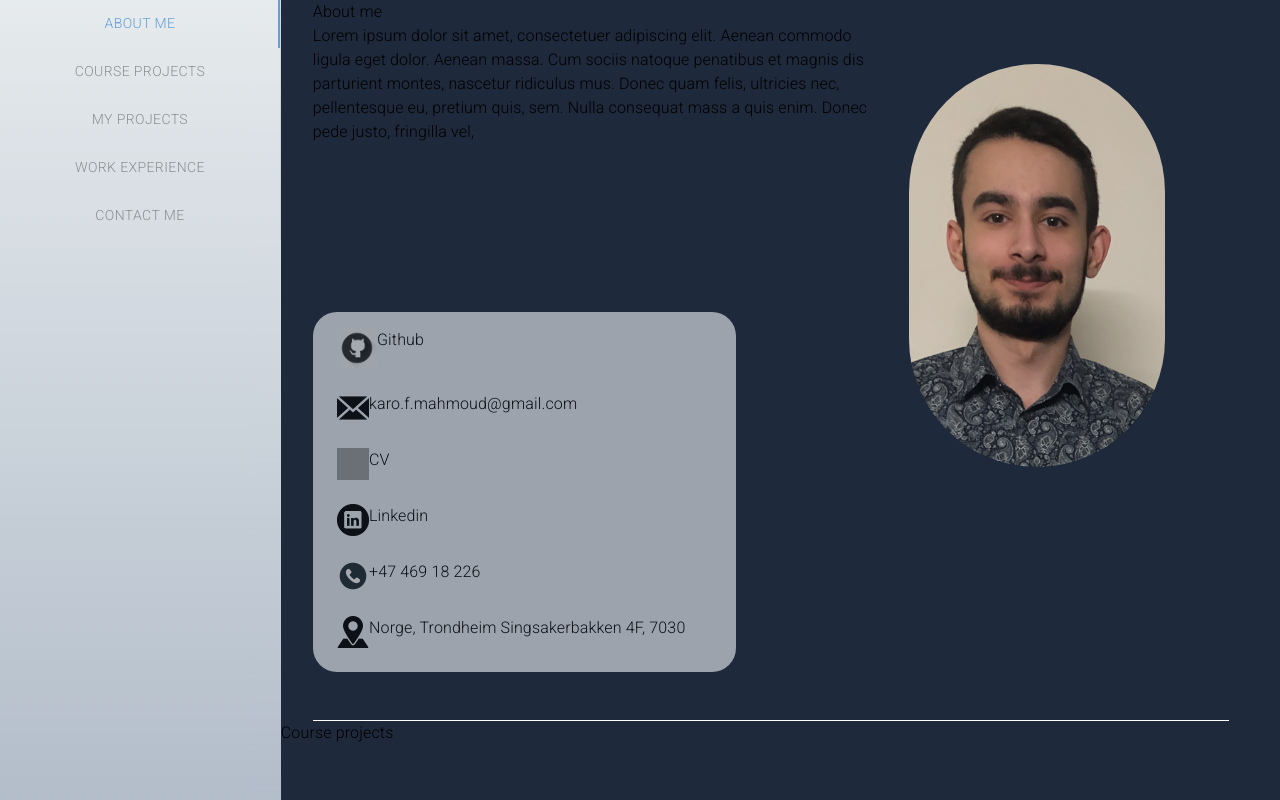
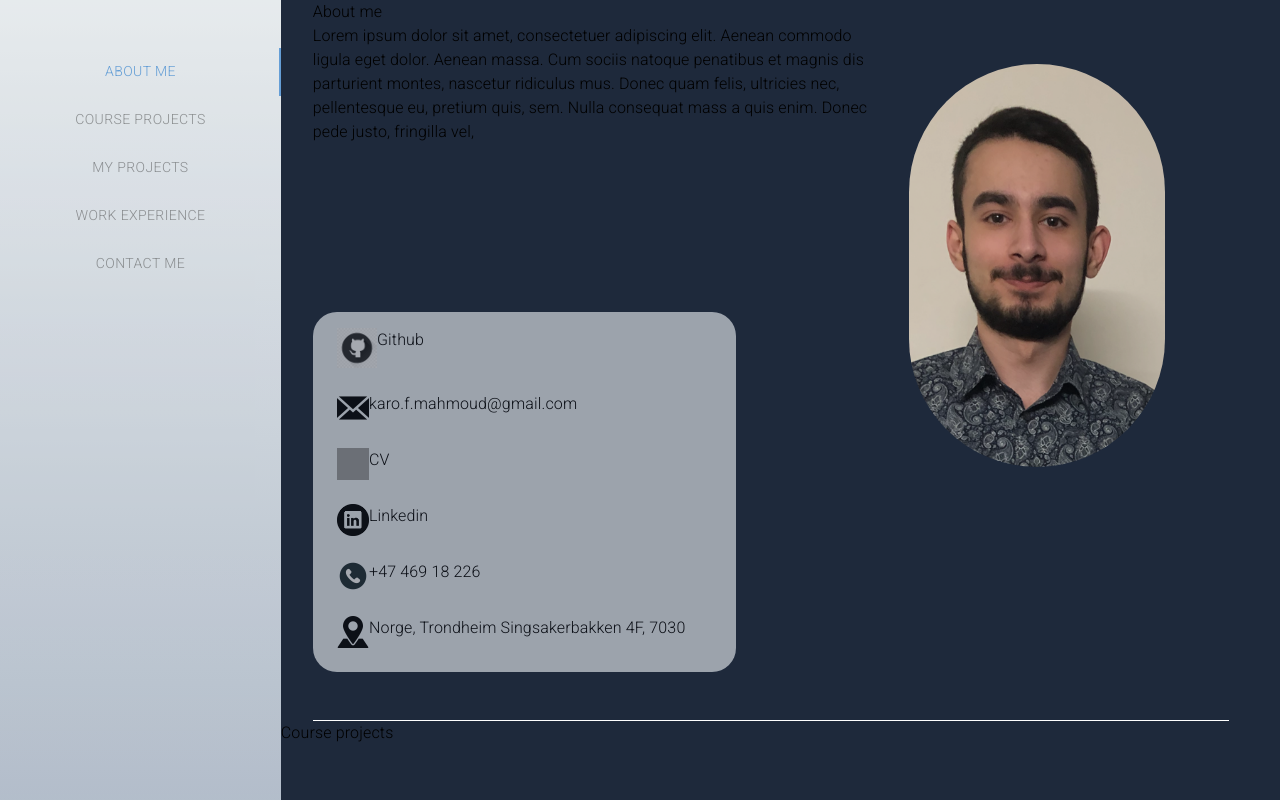
Before and after one commit to karofmah/my-eportfolio, a Next.js app: page / in a window 1280 px wide. Shown: the top 800 px of the page. Built offline with nearby package versions, Linux system fonts and the light colour scheme; grey boxes are pictures that could not be loaded.

Commit message:
Implemented navigation functionality to sidebar

```diff
--- a/app/ContactForm.tsx
+++ b/app/ContactForm.tsx
@@ -48,12 +48,9 @@ export default function ContactForm(props:any){
         form.current!,
         'wX_64WmWGLc7q9r6B')
       .then((result:any) => {
-          console.log(result.text);
-          console.log("message sent")
           setOpenSuccess(true);
           e.target.reset
       }, (error:any) => {
-          console.log(error.text);
           setOpenError(true);
 
       });
--- a/app/MainPage.tsx
+++ b/app/MainPage.tsx
@@ -1,7 +1,6 @@
 'use client';
-import React from 'react';
+import React, { useEffect, useState } from 'react';
 import Background from '../public/Meteor.svg'
-import SideBar from './SideBar'
 import Typography from '@mui/material/Typography';
 import CV from '../public/CV.svg';
 import Project from './Project';
@@ -11,6 +10,10 @@ import 'hover.css/css/hover-min.css';
 import { IconDefinition, faReact } from '@fortawesome/free-brands-svg-icons';
 import { faJava, faCss3Alt } from '@fortawesome/free-brands-svg-icons';
 import ContactForm from './ContactForm';
+import SideBar from './SideBar'
+import {useRef} from 'react'
+
+
 
 
 export default function MainPage (){
@@ -18,18 +21,51 @@ export default function MainPage (){
   var iconsOne:IconDefinition[]=[faJava, faCss3Alt]
   var iconsTwo:IconDefinition[]=[faJava, faCss3Alt]
 
+  const aboutRef = useRef<HTMLDivElement>(null);
+  const courseRef = useRef<HTMLDivElement>(null);
+  const myRef = useRef<HTMLDivElement>(null);
+  const workRef = useRef<HTMLDivElement>(null);
+  const contactRef = useRef<HTMLDivElement>(null);
+
+
+  var refs:any []=[aboutRef,courseRef, myRef,workRef,contactRef]
+
+  const [scrollTop, setScrollTop] = useState<number>(0);
+
+  useEffect(() => {
+    const handleScroll = (event: any) => {
+      setScrollTop(window.scrollY);
+    };
+
+    window.addEventListener('scroll', handleScroll);
+
+    return () => {
+      window.removeEventListener('scroll', handleScroll);
+
+    };
+  }, []);
+
   return(
-    <div className='flex'>
-    <div className='bg-gradient-to-b from-slate-100 to-slate-400 opacity-60 sticky top-0 h-screen w-3/5'>
-      <SideBar/>
+    <div className='flex '>
+    <div className='bg-gradient-to-b from-slate-100 to-slate-400 opacity-60 sticky top-0 h-screen w-3/5'
+
+    >
+      <SideBar
+      tabRefs={refs}
+      valueY={scrollTop}
+      />
     </div>
 
-      <div className='bg-slate-800 flex flex-col'>
+      <div ref={aboutRef} className='bg-slate-800 flex flex-col' >
+
         <About
         description="Lorem ipsum dolor sit amet, consectetuer adipiscing elit. Aenean commodo ligula eget dolor. Aenean massa. Cum sociis natoque penatibus et magnis dis parturient montes, nascetur ridiculus mus. Donec quam felis, ultricies nec, pellentesque eu, pretium quis, sem. Nulla consequat mass a quis enim. Donec pede justo, fringilla vel, "
-        imageURL="pb.png"/>
+        imageURL="pb.png"
 
-        <Typography className="font-bold left-0 text-3xl font-bold lg:text-4xl 2xl:text-5xl my-4 ml-8 ">Course projects</Typography>
+       />
+        <div ref={courseRef}>
+
+        <Typography className="font-bold left-0 text-3xl font-bold lg:text-4xl 2xl:text-5xl my-4 ml-8 " >Course projects</Typography>
       <Project
       title="Title"
       description="Lorem ipsum dolor sit amet, consectetuer adipiscing elit. Aenean commodo ligula eget dolor. Aenean massa. Cum sociis natoque penatibus et magnis dis parturient montes, nascetur ridiculus mus. Donec quam felis, ultricies nec, pellentesque eu, pretium quis, sem. Nulla consequat mass a quis enim. Donec pede justo, fringilla vel, "
@@ -37,9 +73,11 @@ export default function MainPage (){
       icons={iconsOne}
       mysql={true}
       />
+      </div>
+      <div ref={myRef}>
 
 
-      <Typography className="font-bold left-0 text-3xl font-bold lg:text-4xl 2xl:text-5xl my-4 ml-8">My projects</Typography>
+      <Typography className="font-bold left-0 text-3xl font-bold lg:text-4xl 2xl:text-5xl my-4 ml-8" >My projects</Typography>
       <Project
       title="Title"
       time="Time"
@@ -48,17 +86,30 @@ export default function MainPage (){
       icons={iconsTwo}
       mysql={false}
       />
+      </div>
 
-<Typography className="font-bold left-0 text-3xl font-bold lg:text-4xl 2xl:text-5xl my-4 ml-8">Work experience</Typography>
+
+    <div ref={workRef}>
+    <h2>{scrollTop}</h2>
+
+      <Typography className="font-bold left-0 text-3xl font-bold lg:text-4xl 2xl:text-5xl my-4 ml-8">Work experience</Typography>
 
      <Experience
       imageURL='/mentor.png'
       description="Lorem ipsum dolor sit amet, consectetuer adipiscing elit. Aenean commodo ligula eget dolor. Aenean massa. Cum sociis natoque penatibus et magnis dis parturient montes, nascetur ridiculus mus. Donec quam felis, ultricies nec, pellentesque eu, pretium quis, sem. Nulla consequat mass a quis enim. Donec pede justo, fringilla vel, "
 
         />
-      <Typography className="font-bold left-0 text-3xl font-bold lg:text-4xl 2xl:text-5xl my-4 ml-8">Contact me</Typography>
+        </div>
+
+
+      <div ref={contactRef}>
+
+      <Typography className="font-bold left-0 text-3xl font-bold lg:text-4xl 2xl:text-5xl my-4 ml-8" >Contact me</Typography>
      <ContactForm/>
      </div>
+
+     </div>
+
 
     </div>
     )
--- a/app/SideBar.tsx
+++ b/app/SideBar.tsx
@@ -1,38 +1,100 @@
 import * as React from 'react';
 import Tabs from '@mui/material/Tabs';
 import Tab from '@mui/material/Tab';
+import {useRef,useEffect, useState} from 'react'
 
 
-interface TabPanelProps {
-  children?: React.ReactNode;
-  index: number;
-  value: number;
-}
 
 
-export default function VerticalTabs() {
-  const [value, setValue] = React.useState(0);
+export default function SideBar(props:any) {
+
+  var [value, setValue] = React.useState(0);
+
+
+
+  var refs:any []=props.tabRefs
+
+
+
+    const handleTabClick = (ref:React.RefObject<HTMLDivElement>) => {
+      if(ref.current){
+        ref.current?.scrollIntoView({behavior: 'smooth'});
+      }
+
+    };
+
 
   const handleChange = (event: React.SyntheticEvent, newValue: number) => {
+
     setValue(newValue);
+    console.log(newValue)
   };
+
+
+  useEffect(() => {
+
+      if(props.valueY<775){
+        setValue(0)
+        console.log(0)
+      }
+
+      else if(props.valueY<1920){
+        setValue(1)
+        console.log(1)
+      }
+
+
+      else if(props.valueY<2500){
+        setValue(2)
+        console.log(2)
+      }
+
+
+      else if(props.valueY<2650){
+        setValue(3)
+        console.log(3)
+      }
+
+
+      else{
+        setValue(4)
+        console.log(4)
+      }
+
+
+
+  },[props.valueY])
 
   return (
 
       <Tabs
+      className="mt-12 br-1"
         orientation="vertical"
         value={value}
         onChange={handleChange}
-        aria-label="Vertical tabs example"
-        sx={{ borderRight: 1, borderColor: 'divider'
-    }}
+
 
       >
-        <Tab label="About me" className='hover:text-indigo-600 mb-16'/>
-        <Tab label="Course projects" className='hover:text-indigo-600 mb-16' />
-        <Tab label="My projects" className='hover:text-indigo-600 mb-16'/>
-        <Tab label="Work experience" className='hover:text-indigo-600 mb-16' />
-        <Tab label="Contact me" className='hover:text-indigo-600 mb-16' />
+        <Tab label="About me" className='hover:text-indigo-600 mb-16'
+        onClick={()=>handleTabClick(refs[0])}
+
+
+        />
+        <Tab label="Course projects" className='hover:text-indigo-600 mb-16'
+        onClick={()=>handleTabClick(refs[1])}
+
+
+        />
+        <Tab label="My projects" className='hover:text-indigo-600 mb-16'
+        onClick={()=>handleTabClick(refs[2])}
+
+        />
+        <Tab label="Work experience" className='hover:text-indigo-600 mb-16'
+       onClick={()=>handleTabClick(refs[3])}
+        />
+        <Tab label="Contact me" className='hover:text-indigo-600 mb-16'
+        onClick={()=>handleTabClick(refs[4])}
+        />
 
       </Tabs>
 
```
Also changed, not shown: package.json (+7 -0 lines), 1 other file (tests, documents, lock files or other folders).
